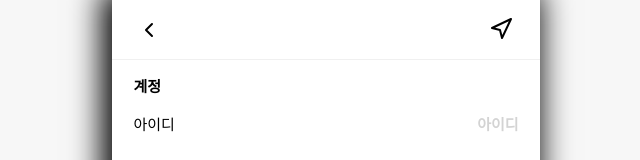
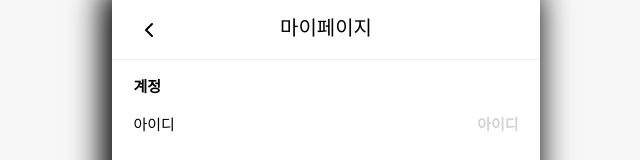
Before and after one commit to goseumi/Goseumi-Front, a React (Create React App) app: page /mypage in a window 1280 px wide. Shown: the top 160 px of the page, without its empty margins (314-954 px from the left). Built offline with nearby package versions, Linux system fonts and the light colour scheme; a web font is replaced by a local one.

Commit message:
header 변경

```diff
--- a/src/pages/MyPage.jsx
+++ b/src/pages/MyPage.jsx
@@ -19,7 +19,7 @@ const MyPage = () => {
   return (
     <>
       <s.Frame>
-        <FormHeader type="mypage" />
+        <FormHeader text="마이페이지" />
         <MyPageList />
       </s.Frame>
     </>
```
